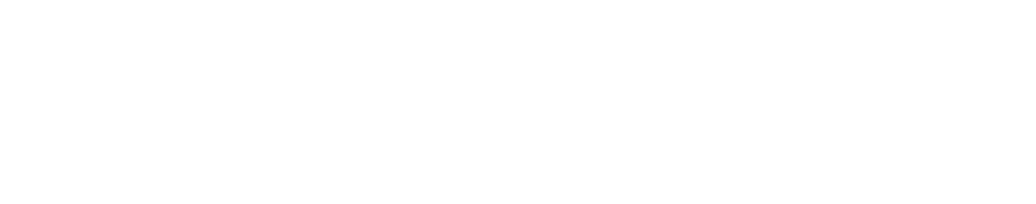
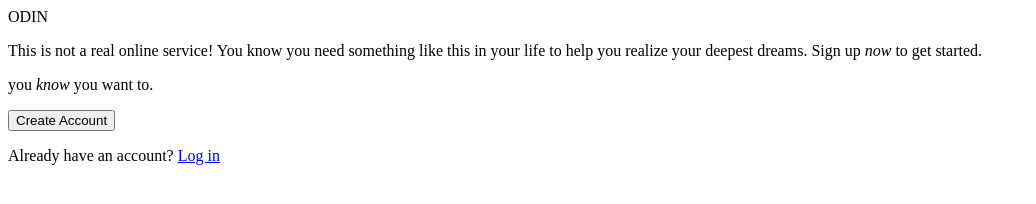
Before and after one commit to alexnewman42/odinForm, a plain HTML site: page index.html in a window 1280 px wide. Shown: the whole page, without its empty margins (0-1036 px from the left). Drawn offline with Linux system fonts and the light colour scheme.

Commit message:
Add content to index page

```diff
--- a/index.html
+++ b/index.html
@@ -6,6 +6,24 @@
     <title>Document</title>
 </head>
 <body>
+    <div class="banner">
+        <div class="logo">
+            ODIN
+        </div>
+    </div>
+    <div class="content">
+        <div class="header">
+            <p>This is not a real online service! You know you need something like this in your life to help you realize your deepest dreams. Sign up <em>now</em> to get started.</p>
+            <p>you <em>know</em> you want to.</p>
+        </div>
+        <div class="form-container">
 
+        </div>
+        <div class="footer">
+            <button type="submit">Create Account</button>
+            <p>Already have an account? <a href="#" target="_blank">Log in</a></p>
+        </div>
+
+    </div>
 </body>
 </html>
```
